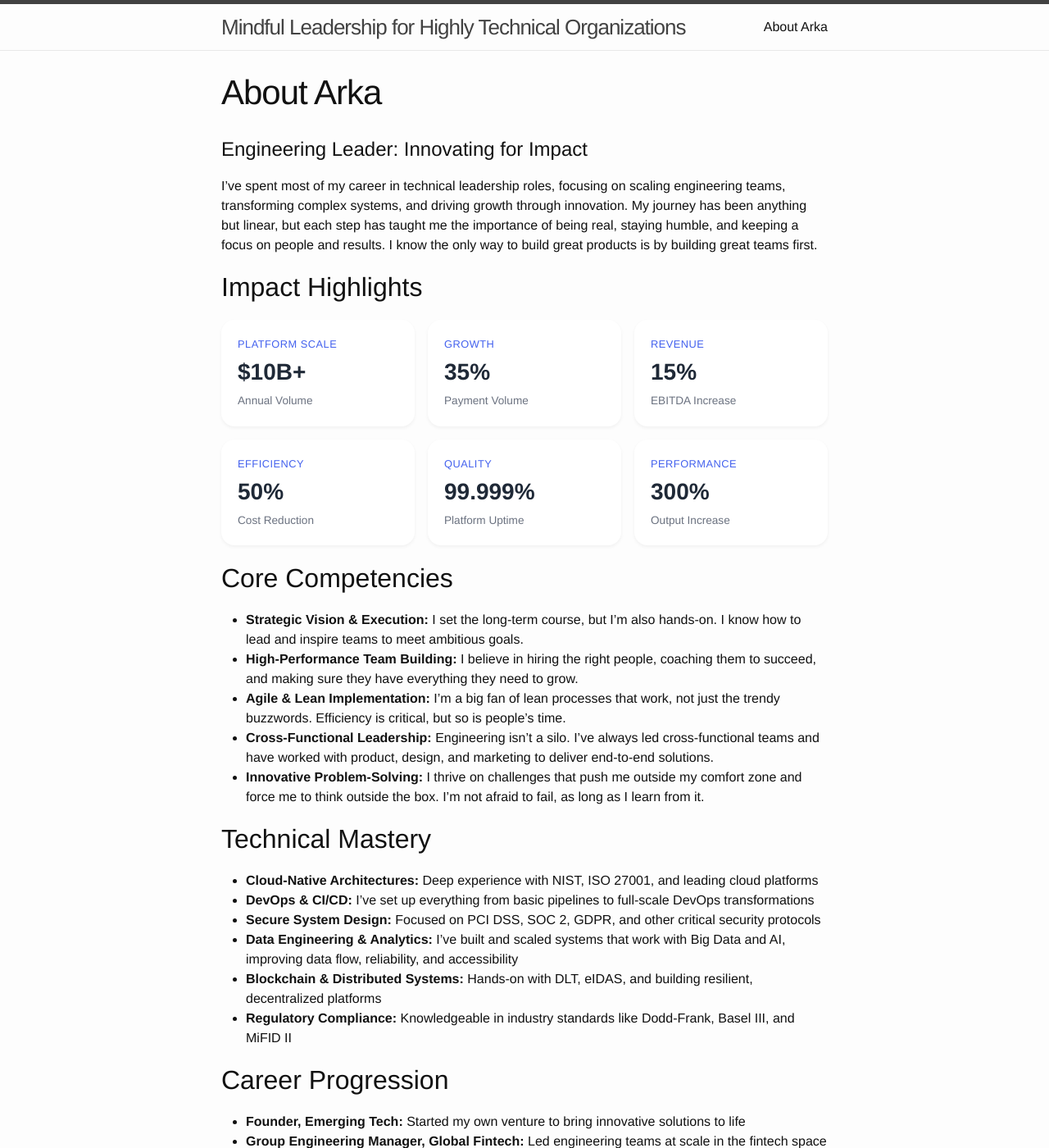
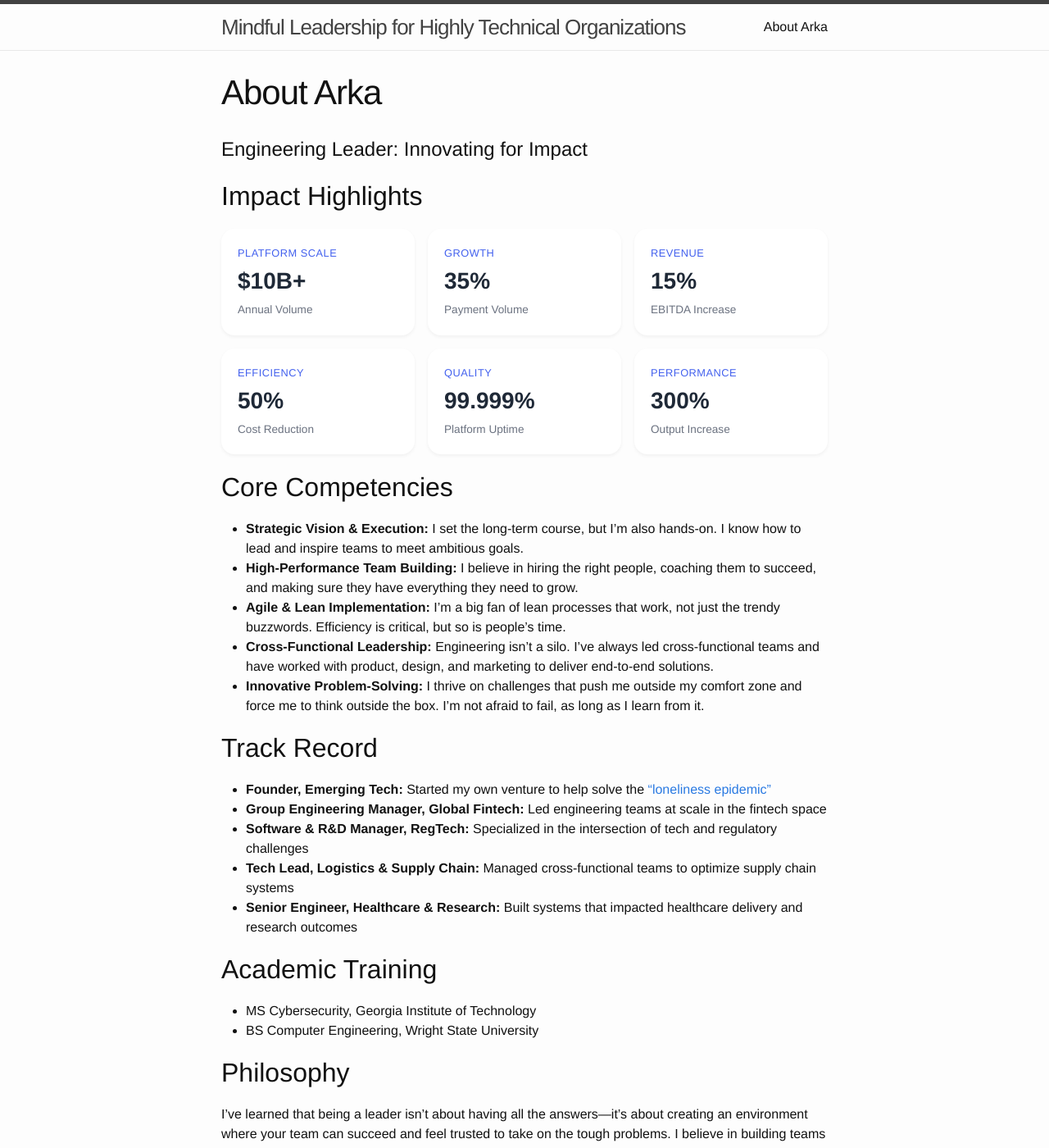
Before and after one commit to wyld3rbit/wyld3rbit.github.io, a Jekyll site: the page built from about.md, in a window 1280 px wide and 1400 px high. Shown: the whole window at 82% size. Built offline with Jekyll 4.4.1, drawn with Linux system fonts in a browser that asks for light colours; some of the changed text lies outside the part shown.

Commit message:
simplified about page

```diff
--- a/about.md
+++ b/about.md
@@ -6,8 +6,6 @@ permalink: /about/
 ---
 
 # Engineering Leader: Innovating for Impact
-
-I've spent most of my career in technical leadership roles, focusing on scaling engineering teams, transforming complex systems, and driving growth through innovation. My journey has been anything but linear, but each step has taught me the importance of being real, staying humble, and keeping a focus on people and results. I know the only way to build great products is by building great teams first.
 
 ## Impact Highlights
 
@@ -90,38 +88,26 @@ I've spent most of my career in technical leadership roles, focusing on scaling
 - **Cross-Functional Leadership:** Engineering isn't a silo. I've always led cross-functional teams and have worked with product, design, and marketing to deliver end-to-end solutions.
 - **Innovative Problem-Solving:** I thrive on challenges that push me outside my comfort zone and force me to think outside the box. I’m not afraid to fail, as long as I learn from it.
 
-## Technical Mastery
+## Track Record
 
-- **Cloud-Native Architectures:** Deep experience with NIST, ISO 27001, and leading cloud platforms
-- **DevOps & CI/CD:** I’ve set up everything from basic pipelines to full-scale DevOps transformations
-- **Secure System Design:** Focused on PCI DSS, SOC 2, GDPR, and other critical security protocols
-- **Data Engineering & Analytics:** I’ve built and scaled systems that work with Big Data and AI, improving data flow, reliability, and accessibility
-- **Blockchain & Distributed Systems:** Hands-on with DLT, eIDAS, and building resilient, decentralized platforms
-- **Regulatory Compliance:** Knowledgeable in industry standards like Dodd-Frank, Basel III, and MiFID II
-
-## Career Progression
-
-- **Founder, Emerging Tech:** Started my own venture to bring innovative solutions to life
+- **Founder, Emerging Tech:** Started my own venture to help solve the ["loneliness epidemic"](https://www.hhs.gov/sites/default/files/surgeon-general-social-connection-advisory.pdf)
 - **Group Engineering Manager, Global Fintech:** Led engineering teams at scale in the fintech space
 - **Software & R&D Manager, RegTech:** Specialized in the intersection of tech and regulatory challenges
 - **Tech Lead, Logistics & Supply Chain:** Managed cross-functional teams to optimize supply chain systems
 - **Senior Engineer, Healthcare & Research:** Built systems that impacted healthcare delivery and research outcomes
 
-## Continuous Growth
+## Academic Training
 
-- **MS Cybersecurity, Georgia Institute of Technology**
-- **BS Computer Engineering, Wright State University**
-- **Industry Speaker & STEAM Advisor**
+- MS Cybersecurity, Georgia Institute of Technology
+- BS Computer Engineering, Wright State University
 
 ## Philosophy
 
 I’ve learned that being a leader isn’t about having all the answers—it’s about creating an environment where your team can succeed and feel trusted to take on the tough problems. I believe in building teams that trust each other, focus on real impact, and are committed to making a difference. I approach my work with a deep sense of responsibility: if we're not solving real problems, we’re wasting everyone’s time. It’s that simple.
 
-#10xEngineeringLeader #AIAllTheThings #eacc
-
 ### More About Me:
 
-- [Senior Engineering Management](https://www.platohq.com/@arka-pattanayak-60671430)
+- [Engineering Leadership](https://www.platohq.com/@arka-pattanayak-60671430)
 - [Cybersecurity Policy](https://pe.gatech.edu/degrees/cybersecurity)
 - [Fintech](https://www.braintreepayments.com/)
 - [Bioinformatics](https://medicine.osu.edu/departments/biomedical-informatics)
```
Also changed, not shown: other parts of about.md (+1 -1 lines).
